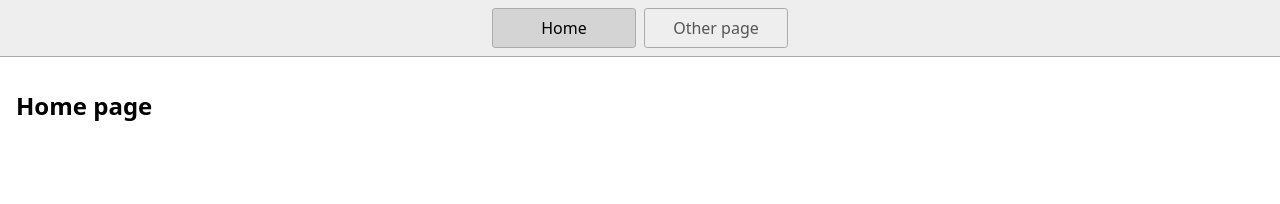
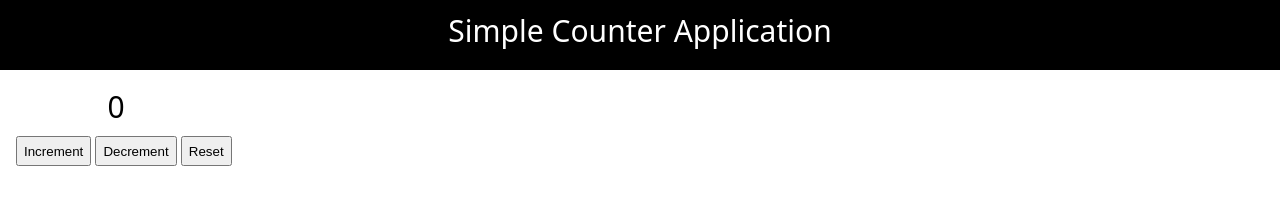
Before and after one commit to Emiakpor/SDE801-Lab03, a website: page index.html in a window 1280 px wide. Drawn offline with Linux system fonts and the light colour scheme.

Commit message:
Added js functions

```diff
--- a/index.html
+++ b/index.html
@@ -4,20 +4,17 @@
     <title>Home</title>
     <meta charset="UTF-8" />
     <meta name="viewport" content="width=device-width" />
-    <!--
-      Need a visual blank slate?
-      Remove all code in `styles.css`!
-    -->
     <link rel="stylesheet" href="styles.css" />
     <script type="module" src="script.js"></script>
   </head>
   <body>
-    <nav>
-      <a href="/" aria-current="page">Home</a>
-      <a href="/page2.html">Other page</a>
-    </nav>
+    <header>Simple Counter Application</header>
     <main>
-      <h1>Home page</h1>
+      <div id="displayCount">0</div>
+
+      <button id="incrementButton">Increment</button>
+      <button id="decrementButton">Decrement</button>
+      <button id="resetButton">Reset</button>
     </main>
   </body>
 </html>
--- a/script.js
+++ b/script.js
@@ -1 +1,19 @@
-console.log('Hello!');
+let count =0;
+
+const displayCount = document.getElementById('displayCount');
+const incrementButton = document.getElementById('incrementButton');
+const decrementButton = document.getElementById('decrementButton');
+const resetButton = document.getElementById('resetButton');
+
+incrementButton.addEventListener('click', () => {
+    displayCount.innerText = ++count;
+});
+
+decrementButton.addEventListener('click', () => {
+    displayCount.innerText = --count;
+});
+
+resetButton.addEventListener('click', () => {
+    count=0;
+    displayCount.innerText = count;
+});
--- a/styles.css
+++ b/styles.css
@@ -9,38 +9,27 @@ body {
   background-color: white;
 }
 
-nav {
-  display: flex;
-  flex-wrap: wrap;
-  align-items: center;
-  justify-content: center;
-  padding: 0.5rem;
-  gap: 0.5rem;
-  border-bottom: solid 1px #aaa;
-  background-color: #eee;
-}
-
-nav a {
-  display: inline-block;
-  min-width: 9rem;
-  padding: 0.5rem;
-  border-radius: 0.2rem;
-  border: solid 1px #aaa;
+header {
+  width: 100%;
+  height: 70px;
+  padding: 10px;
+  font-size: 30px;
   text-align: center;
-  text-decoration: none;
-  color: #555;
-}
-
-nav a[aria-current='page'] {
-  color: #000;
-  background-color: #d4d4d4;
+  color: white;
+  background-color: black;
 }
 
 main {
   padding: 1rem;
 }
 
-h1 {
-  font-weight: bold;
-  font-size: 1.5rem;
+#displayCount {
+  width: 200px;
+  height: 50px;
+  font-size: 30px;
+  text-align: center;
 }
+
+button {
+  height: 30px;
+}
```
Also changed, not shown: page2.html (deleted, +0 -19 lines), 1 other file.
